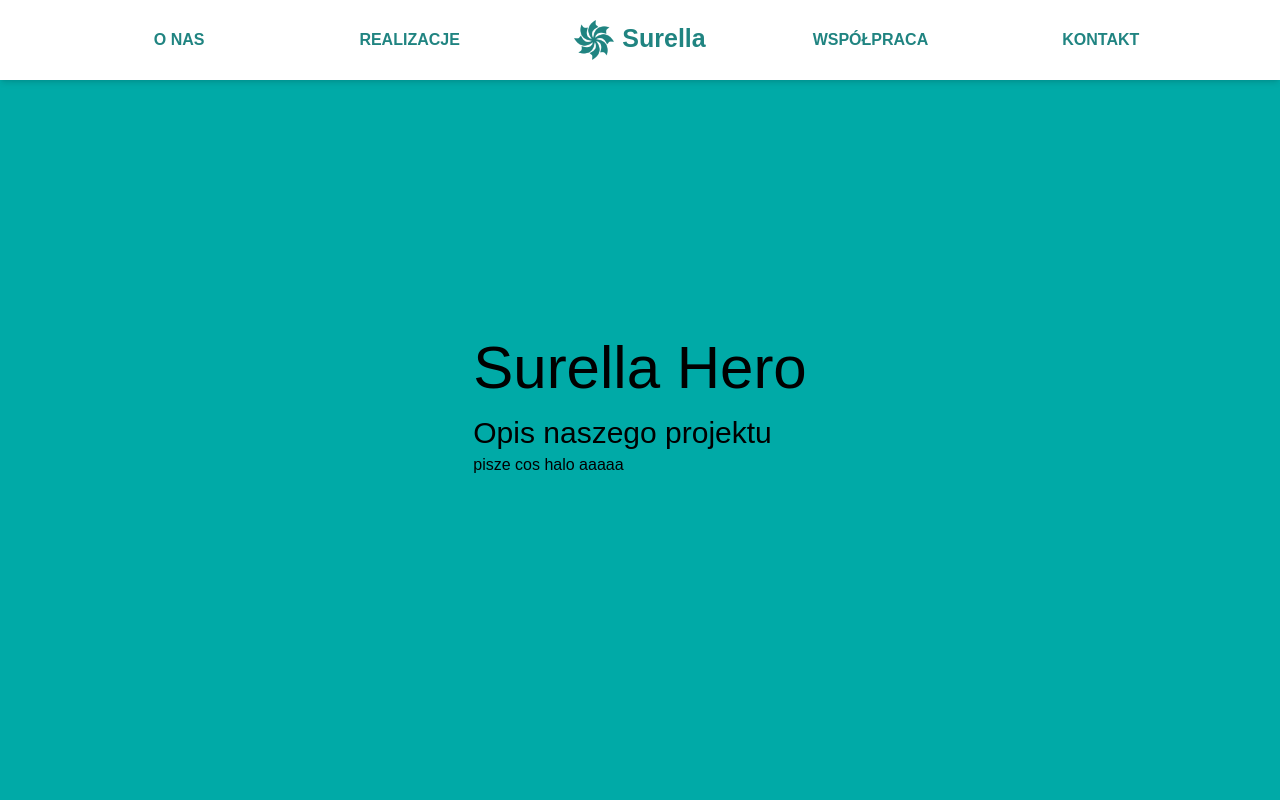
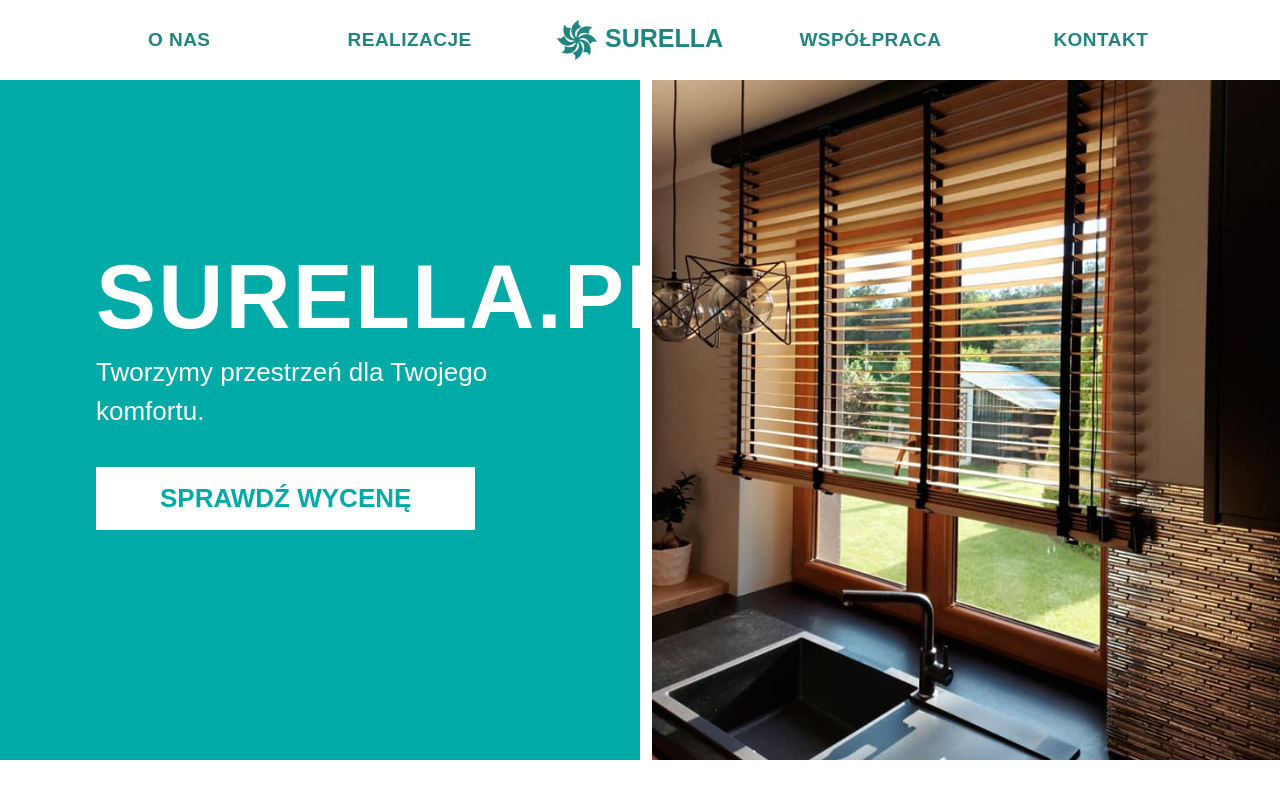
Before and after one commit to Hosuqa/Surella, a React (Vite) app in the folder surella/: page / in a window 1280 px wide. Shown: the top 800 px of the page. Built offline with nearby package versions, Linux system fonts and the light colour scheme; a web font is replaced by a local one.

Commit message:
[ADD] - Hero skeleton

```diff
--- a/surella/src/assets/index.ts
+++ b/surella/src/assets/index.ts
@@ -1,5 +1,7 @@
 import surella from "./surella.svg"
+import hero1 from "./hero1.jpg"
 
 export{
-    surella
+    surella,
+    hero1,
 }
--- a/surella/src/components/global/Navbar.tsx
+++ b/surella/src/components/global/Navbar.tsx
@@ -9,7 +9,7 @@ type Props = {
 
 const Title = ({ title }: Props) => {
     return (
-        <div className={`${styles.NavbarText} w-full flex justify-center text-surella-600 font-interExtraBold font-bold cursor-pointer uppercase`}>
+        <div className={`${styles.NavbarText} w-full flex justify-center text-surella-600 -tracking-tight font-interExtraBold font-bold cursor-pointer `}>
             {title}
         </div>
     );
@@ -19,7 +19,7 @@ const Navbar = () => {
     const [active, setActive] = useState('');
 
     return (
-        <nav className={`${styles.paddingX} w-full flex items-center py-5 fixed top-0 z-20 bg-white shadow-md`}>
+        <nav className={`${styles.paddingX} w-full flex items-center py-5 fixed top-0 z-20 bg-white uppercase`}>
             <div className="w-full flex  items-center max-w-7xl justify-around mx-auto">
                     <Title title="O nas" />
                     <Title title="Realizacje" />
@@ -31,7 +31,7 @@ const Navbar = () => {
                         window.scrollTo(0, 0);
                     }}>
                     <img src={surella} alt="logo" className="w-10 h-10 object-contain" />
-                    <p className="text-[25px] text-surella-600 font-interExtraBold font-bold cursor-pointer">Surella</p>
+                    <p className="text-[25px] text-surella-600 font-interExtraBold font-bold cursor-pointer ">Surella</p>
                 </Link>
                     <Title title="Współpraca" />
                     <Title title="Kontakt" />
--- a/surella/src/components/sections/About.tsx
+++ b/surella/src/components/sections/About.tsx
@@ -2,7 +2,7 @@ import { motion } from "framer-motion";
 
 const About = () => {
   return (
-    <div className="bg-slate-700  flex h-screen items-center justify-center">
+    <div className="bg-white  flex h-screen items-center justify-center">
       <div className="h-64 w-36 relative">
         <motion.div className="border-8 border-red-600 absolute h-full w-full text-white text-center pt-40">Siema</motion.div>
         <motion.div className="border-8 border-blue-600 bg-slate-50 absolute	h-full w-full"
--- a/surella/src/components/sections/Hero.tsx
+++ b/surella/src/components/sections/Hero.tsx
@@ -1,24 +1,26 @@
 import { styles } from "../../styles";
 import { fadeIn } from "../../untils/motion";
 import { motion } from "framer-motion";
+import { hero1 } from '../../assets';
 
 const Hero = () => {
   return (
     <>
-      <div className="bg-surella-500 flex justify-center h-screen items-center font-interExtraBold py-20">
-        <motion.div variants={fadeIn()}
-        initial="hidden"
-        animate="show">
-          <h2 className={styles.sectionHeadText}>
-            Surella Hero
+      <div className="bg-surella-500 flex font-interExtraBold h-[95vh] ">
+        <div className={`${styles.paddingHeroX} flex flex-col w-1/2 justify-center`}>
+          <h2 className={`${styles.heroHeadText} text-white tracking-wide font-semibold uppercase`}>
+            Surella.pl
           </h2>
-          <p className={styles.heroSubText}>
-            Opis naszego projektu
+          <p className={`${styles.heroSubText} text-white -translate-y-3 `}>
+            Tworzymy przestrzeń dla Twojego komfortu.
           </p>
-          pisze cos
-          halo
-          aaaaa
-        </motion.div>
+          <div className="w-fit h-fit bg-white mt-6">
+              <p className={`${styles.heroButton} text-surella-500 font-interExtraBold font-bold px-16 py-3 uppercase`}>Sprawdź wycenę</p>
+          </div>
+        </div>
+        <div className="w-1/2 border-l-[12px] border-white">
+           <img src={hero1} className="object-cover h-full w-full" alt="hero" />
+        </div>
       </div>
     </>
   );
--- a/surella/src/styles.ts
+++ b/surella/src/styles.ts
@@ -1,19 +1,21 @@
 const styles = {
     paddingX: "sm:px-16 px-6",
+    paddingHeroX: "px-6 sm:px-20 md:px-24",
     paddingY: "sm:py-16 py-6",
     padding: "sm:px-16 px-6 sm:py-16 py-10",
 
     NavbarText:
-    "sm:text-[13px] md:text-[16px] text-[12px]",
+    "text-[13px] sm:text-[15px] md:text-[19px]",
     heroHeadText:
-      "lg:text-[80px] sm:text-[60px] xs:text-[50px] text-[40px] lg:leading-[98px] mt-2",
+      "lg:text-[90px] sm:text-[60px] xs:text-[50px] text-[40px]",
     heroSubText:
-      " lg:text-[30px] sm:text-[26px] xs:text-[20px] text-[16px] lg:leading-[40px]",
-
+      "lg:text-[26px] sm:text-[22px] xs:text-[18px] text-[14px]",
+    heroButton:
+      "lg:text-[26px] sm:text-[22px] xs:text-[16px] text-[12px]",
     sectionHeadText:
-      "md:text-[60px] sm:text-[50px] xs:text-[40px] text-[30px]",
+      "md:text-[80px] sm:text-[70px] xs:text-[60px] text-[50px]",
     sectionSubText:
-      "sm:text-[18px] text-[14px] text-secondary uppercase tracking-wider",
+      "sm:text-[18px] text-[14px]",
   };
 
   export { styles };
```
Also changed, not shown: surella/src/assets/hero1.jpg (added).
